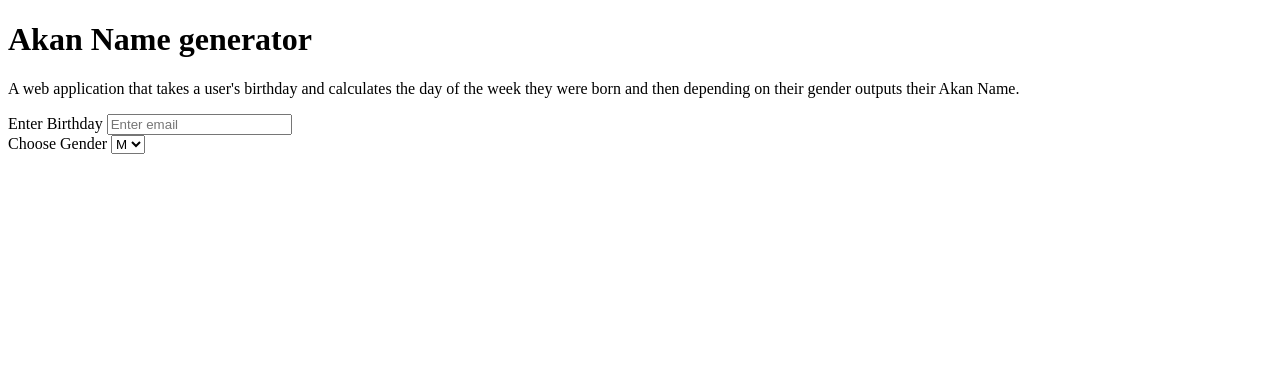
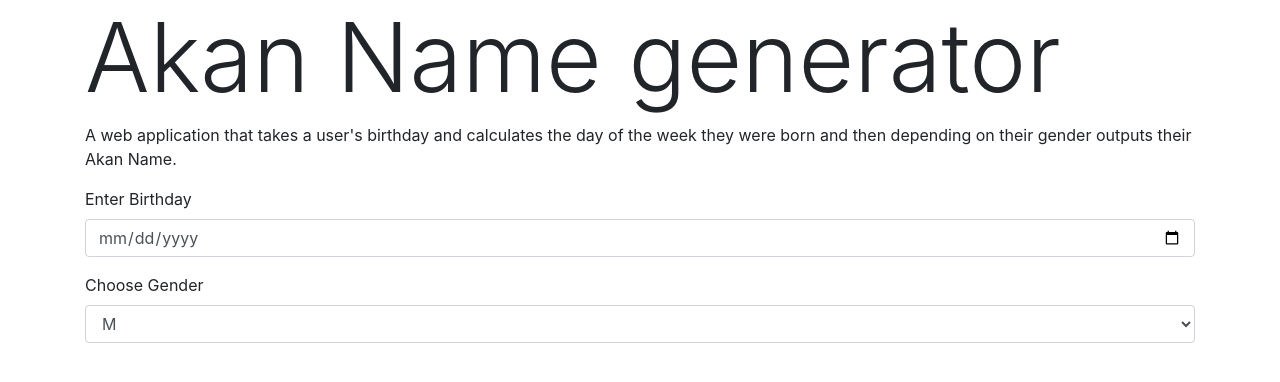
Before and after one commit to C-ollo/AkanaName, a plain HTML site: page index.html in a window 1280 px wide. Drawn offline with nearby package versions, Linux system fonts and the light colour scheme.

Commit message:
updating readme

```diff
--- a/index.html
+++ b/index.html
@@ -4,15 +4,18 @@
     <meta charset="UTF-8">
     <meta http-equiv="X-UA-Compatible" content="IE=edge">
     <meta name="viewport" content="width=device-width, initial-scale=1.0">
+    <link rel="stylesheet" href="https://cdn.jsdelivr.net/npm/bootstrap@4.3.1/dist/css/bootstrap.min.css" integrity="sha384-ggOyR0iXCbMQv3Xipma34MD+dH/1fQ784/j6cY/iJTQUOhcWr7x9JvoRxT2MZw1T" crossorigin="anonymous">
     <title>Akan Name</title>
 </head>
 <body>
-    <h1>Akan Name generator</h1>
+  <div class="container">
+    <h1 class="display-1">Akan Name generator</h1>
     <p>A web application that takes a user's birthday and calculates the day of the week they were born and then depending on their gender outputs their Akan Name. </p>
+
     <form>
         <div class="form-group">
           <label for="exampleInputEmail1">Enter Birthday</label>
-          <input type="email" class="form-control" id="exampleInputEmail1" aria-describedby="emailHelp" placeholder="Enter email">
+          <input type="date" class="form-control" id="exampleInputEmail1" aria-describedby="emailHelp" placeholder="Enter birthday">
         </div>
         <div class="form-group">
           <label for="exampleInputPassword1">Choose Gender</label>
@@ -22,5 +25,6 @@
         </div>
         <button type="submit" class="btn btn-primary">Submit</button>
       </form>
+    </div>
 </body>
 </html>
--- /dev/null
+++ b/main.js
@@ -0,0 +1,3 @@
+dayOfWeek = () => {
+
+}
```
Also changed, not shown: 1 other file.
